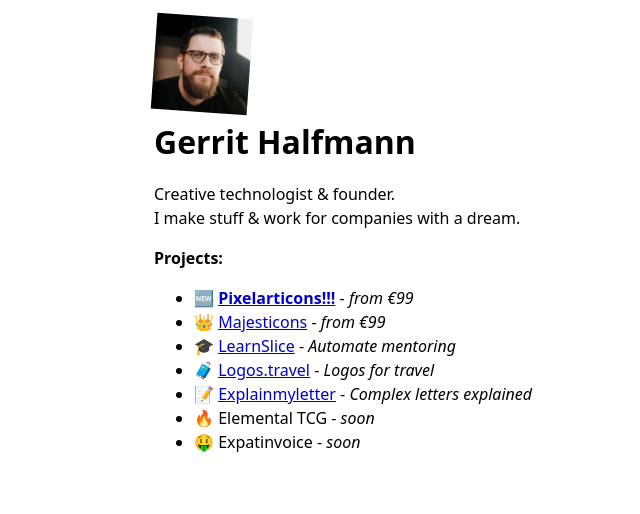
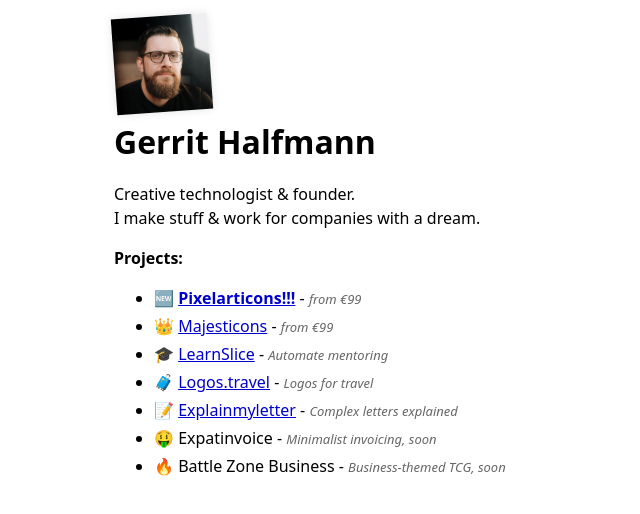
Before and after one commit to halfmage/portfolio, an Eleventy site: page index.html in a window 1280 px wide. Shown: the whole page, without its empty margins (286-926 px from the left). Built offline with nearby package versions, Linux system fonts and the light colour scheme; Eleventy itself is replaced by a stand-in of ours; files that its build step writes are made by us from their sources; files whose address does not match are found by name.

Commit message:
fixes and fun

```diff
--- a/index.html
+++ b/index.html
@@ -15,13 +15,18 @@
             height: 96px;
             width: 96px;
             object-fit: cover;
-            rotate: 4deg
+            rotate: -4deg;
+            box-shadow: 0 0 10px 0 rgba(0, 0, 0, 0.1);
+            transition: all 0.25s ease-in-out;
+        }
+        img:hover {
+            rotate: -364deg;
         }
         body {
             line-height: 1.5;
             font-size: 16px;
             padding: 1rem;
-            max-width: 400px;
+            max-width: 480px;
             margin: 0 auto;
             font-family: system-ui, -apple-system, BlinkMacSystemFont, sans-serif;
         }
@@ -32,6 +37,8 @@
             text-decoration: none;
         }
         h1,h2 {margin: 0;}
+        em { font-size: 13px; color: #666; }
+        li { margin-bottom: 0.25rem; }
     </style>
 </head>
 
@@ -46,11 +53,11 @@
     <ul>
         <li>🆕 <a style="font-weight: bold;" href="https://pixelarticons.com" target="_blank">Pixelarticons!!!</a> - <em>from €99</em></li>
         <li>👑 <a href="https://majesticons.com" target="_blank">Majesticons</a> - <em>from €99</em></li>
-        <li>🎓 <a href="https://learnslice.com/en/">LearnSlice</a> - <em>Automate mentoring</em></li>
+        <li>🎓 <a href="https://learnslice.com/">LearnSlice</a> - <em>Automate mentoring</em></li>
         <li>🧳 <a href="https://logos.travel" target="_blank">Logos.travel</a> - <em>Logos for travel</em></li>
         <li>📝 <a href="https://explainmyletter.com" target="_blank">Explainmyletter</a> - <em>Complex letters explained</em></li>
-        <li>🔥 Elemental TCG - <em>soon</em></li>
-        <li>🤑 Expatinvoice - <em>soon</em></li>
+        <li>🤑 Expatinvoice - <em>Minimalist invoicing, soon</em></li>
+        <li>🔥 Battle Zone Business - <em>Business-themed TCG, soon</em></li>
     </ul>
 
     <!-- Simple Analytics. Protects your privacy -->
```
